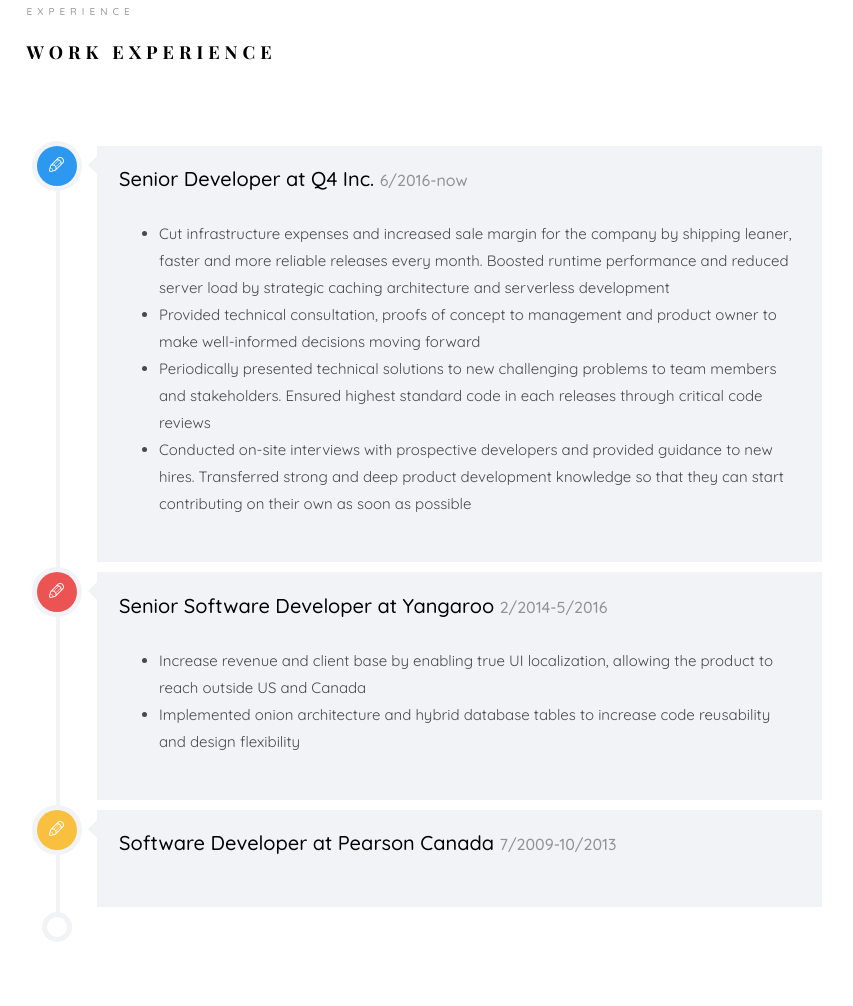
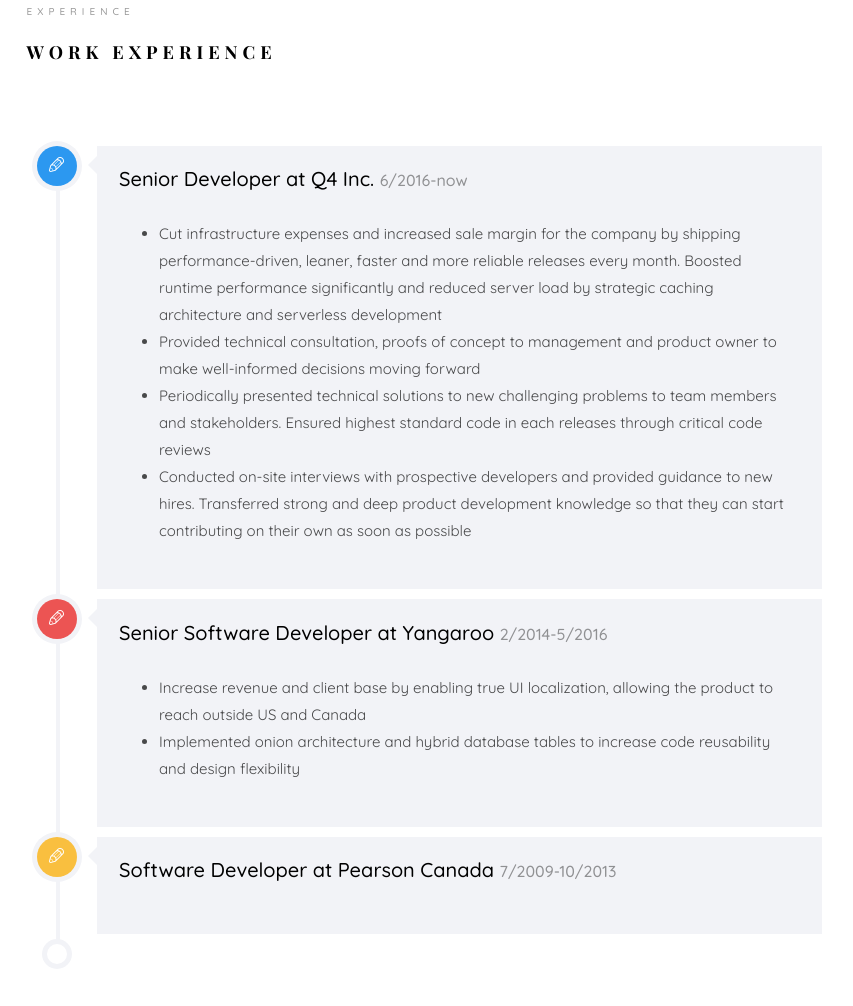
Before and after one commit to tomluong/tomluong.github.io, a plain HTML site: page index.html in a window 1280 px wide. Shown: the part 3489-4495 px from the top of the page, without its empty margins (366-1219 px from the left). Drawn offline with nearby package versions, Linux system fonts and the light colour scheme; files whose address does not match are found by name; a web font is replaced by a local one.

Commit message:
update content

```diff
--- a/index.html
+++ b/index.html
@@ -275,8 +275,8 @@
                                                 <h2><a href="#">Senior Developer at Q4 Inc.</a> <span>6/2016-now</span></h2>
                                                 <p>
                                                     <ul>
-                                                        <li>Cut infrastructure expenses and increased sale margin for the company by shipping leaner, faster and more reliable releases every month. Boosted runtime performance and reduced server load by strategic
-                                                            caching architecture and serverless development</li>
+                                                        <li>Cut infrastructure expenses and increased sale margin for the company by shipping performance-driven, leaner, faster and more reliable releases every month. Boosted runtime performance significantly
+                                                            and reduced server load by strategic caching architecture and serverless development</li>
                                                         <li>Provided technical consultation, proofs of concept to management and product owner to make well-informed decisions moving forward</li>
                                                         <li>Periodically presented technical solutions to new challenging problems to team members and stakeholders. Ensured highest standard code in each releases through critical code reviews</li>
                                                         <li>Conducted on-site interviews with prospective developers and provided guidance to new hires. Transferred strong and deep product development knowledge so that they can start contributing on their
```
Also changed, not shown: 1 other file.
